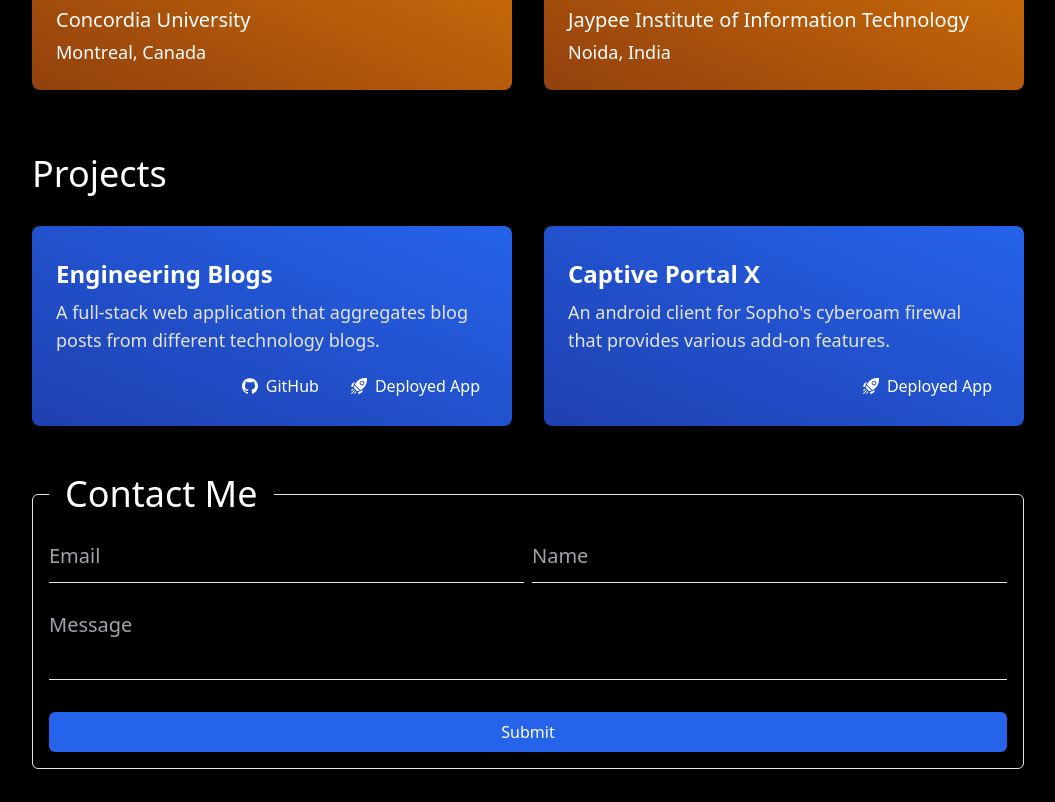
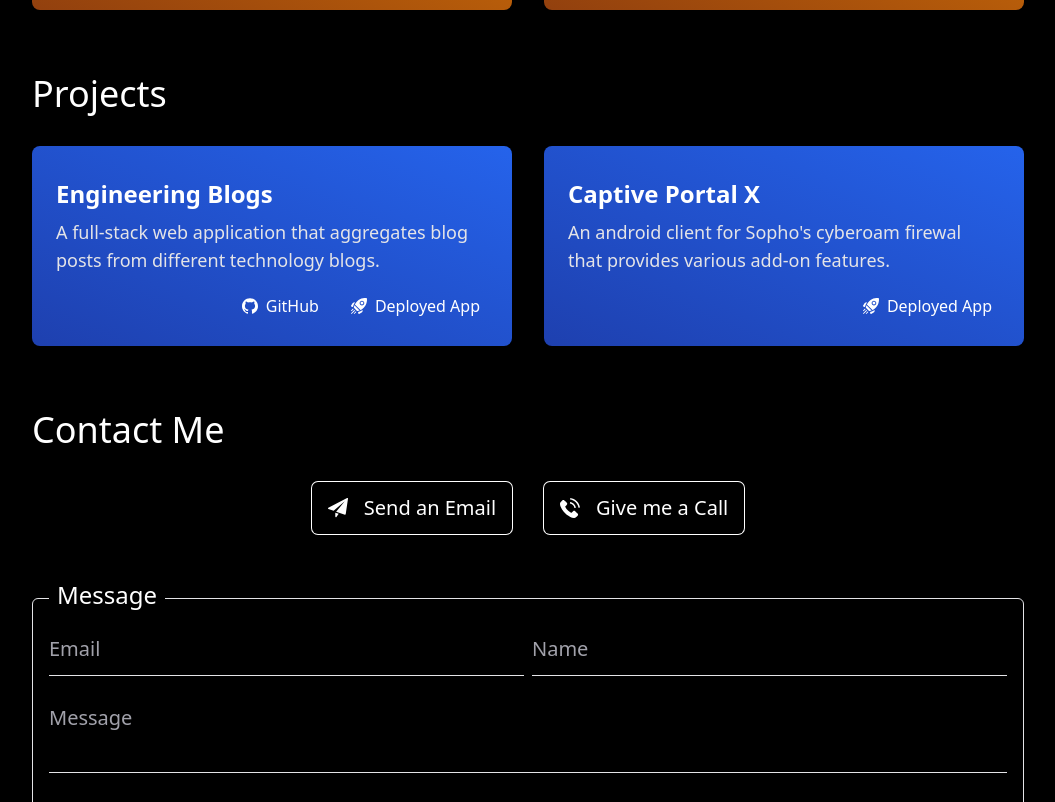
Before and after one commit to gurleensethi/gurleensethi.github.io, a Next.js app in the folder website/: page / in a window 1280 px wide. Shown: the part 1998-2800 px from the top of the page, without its empty margins (112-1167 px from the left). Built offline with nearby package versions, Linux system fonts and the light colour scheme.

Commit message:
feat: add email and call options.

```diff
--- /dev/null
+++ b/website/components/contact-form/ContactForm.module.css
@@ -0,0 +1,24 @@
+.email-container:hover .animate-email {
+  animation: email-anim 0.7s ease-in-out 0s infinite alternate-reverse;
+}
+
+@keyframes email-anim {
+  from {
+    transform: scale(0.8) translateY(5px) translateX(-5px);
+  }
+}
+
+.phone-container:hover .animate-phone {
+  animation: email-phone 0.15s ease-in-out 0s infinite alternate-reverse;
+  animation-fill-mode: forwards;
+}
+
+@keyframes email-phone {
+  from {
+    transform: rotate(-10deg);
+  }
+
+  to {
+    transform: rotate(-40deg);
+  }
+}
--- a/website/components/contact-form/ContactForm.tsx
+++ b/website/components/contact-form/ContactForm.tsx
@@ -1,12 +1,49 @@
-import { FC } from "react";
+import React, { FC } from "react";
+import styles from "./ContactForm.module.css";
 
 export interface ContactFormProps {}
 
 export const ContactForm: FC<ContactFormProps> = () => {
+  const handleSubmit = (e: React.FormEvent<HTMLFormElement>) => {
+    e.preventDefault();
+  };
+
   return (
-    <form>
-      <fieldset className="m-4 p-4 flex flex-col border rounded-md">
-        <legend className="text-4xl px-4">Contact Me</legend>
+    <div className="p-4 mb-8">
+      <h1 className="text-4xl mb-8">Contact Me</h1>
+      <div className="mb-12 md:flex justify-center">
+        <a
+          href="mailto:contactgurleensethi@gmail.com"
+          className={`${styles["email-container"]} transition flex items-center rounded-md px-4 py-3 mb-4 md:mr-8 ring-1 ring-white hover:bg-gray-900`}
+        >
+          <img
+            src="/images/email.svg"
+            className={`h-5 mr-4 inline-block ${styles["animate-email"]}`}
+          />
+          <div className="flex-1">
+            <span className="text-xl">Send an Email</span>
+          </div>
+        </a>
+        <a
+          href="tel:contactgurleensethi@gmail.com"
+          className={`${styles["phone-container"]} flex items-center rounded-md px-4 py-3 mb-4 ring-1 ring-white hover:bg-gray-900`}
+        >
+          <img
+            src="/images/phone.svg"
+            className={`h-5 mr-4 ${styles["animate-phone"]}`}
+          />
+          <div className="flex-1">
+            <span className="text-xl">Give me a Call</span>
+          </div>
+        </a>
+      </div>
+      <form
+        className="p-4 pt-6 flex flex-col border rounded-md relative"
+        onSubmit={handleSubmit}
+      >
+        <legend className="text-2xl px-2 absolute bg-black -top-5">
+          Message
+        </legend>
         <div className="flex flex-col sm:flex-row">
           <input
             className="py-3 text-xl bg-black border-b rounded-none focus:outline-none sm:mr-2 sm:flex-1 mb-4"
@@ -24,7 +61,7 @@
           placeholder="Message"
         />
         <button className="btn">Submit</button>
-      </fieldset>
-    </form>
+      </form>
+    </div>
   );
 };
--- a/website/data.json
+++ b/website/data.json
@@ -86,7 +86,7 @@
     ]
   },
   "education": {
-    "summary": "I have a Bacehlor's in Computer Science and a Master's in Software Engineering. During the course of my academics I have built many projects and done a handful of internships.",
+    "summary": "",
     "degrees": [
       {
         "name": "Concordia University",
```
Also changed, not shown: website/public/images/email.svg (added), website/public/images/phone.svg (added).
